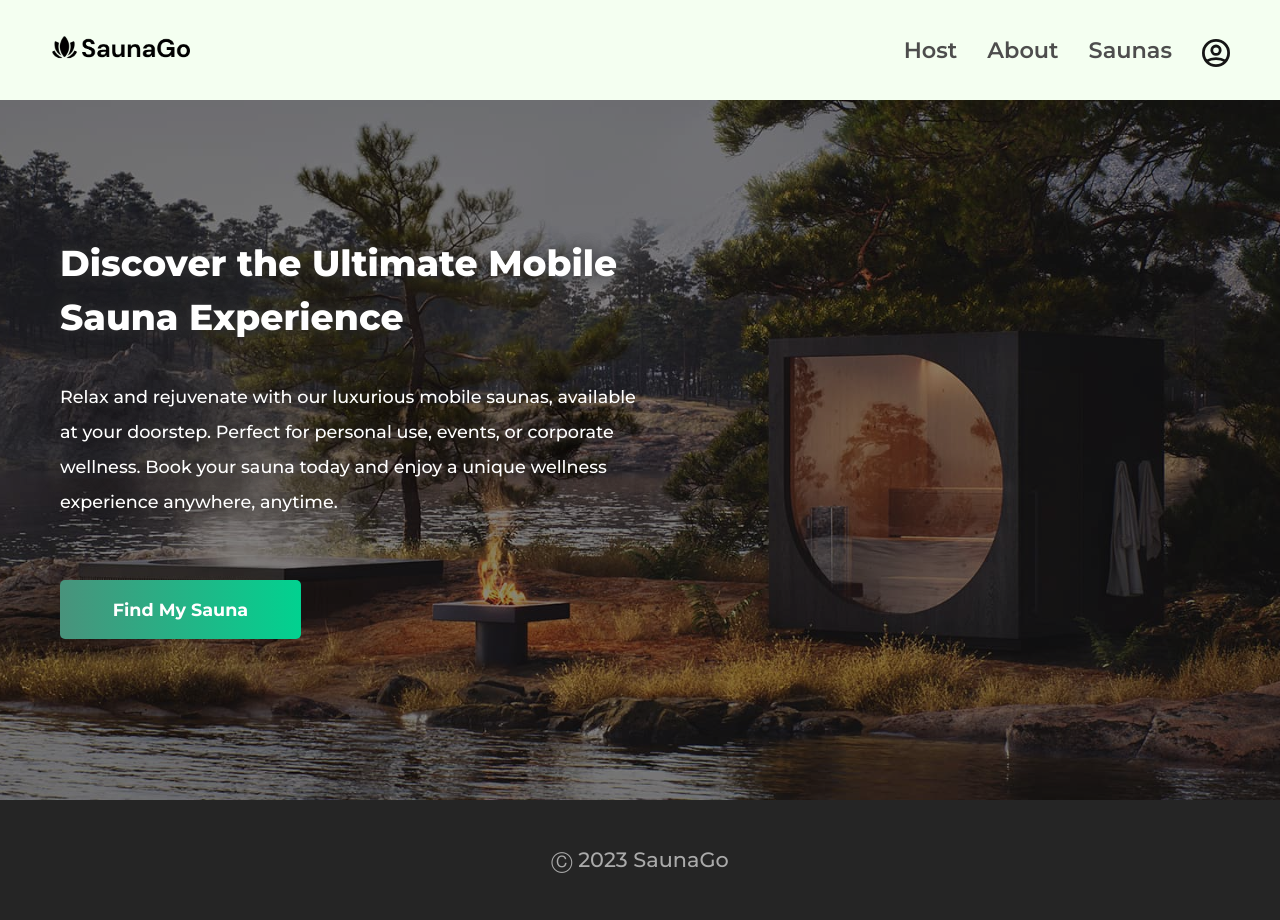
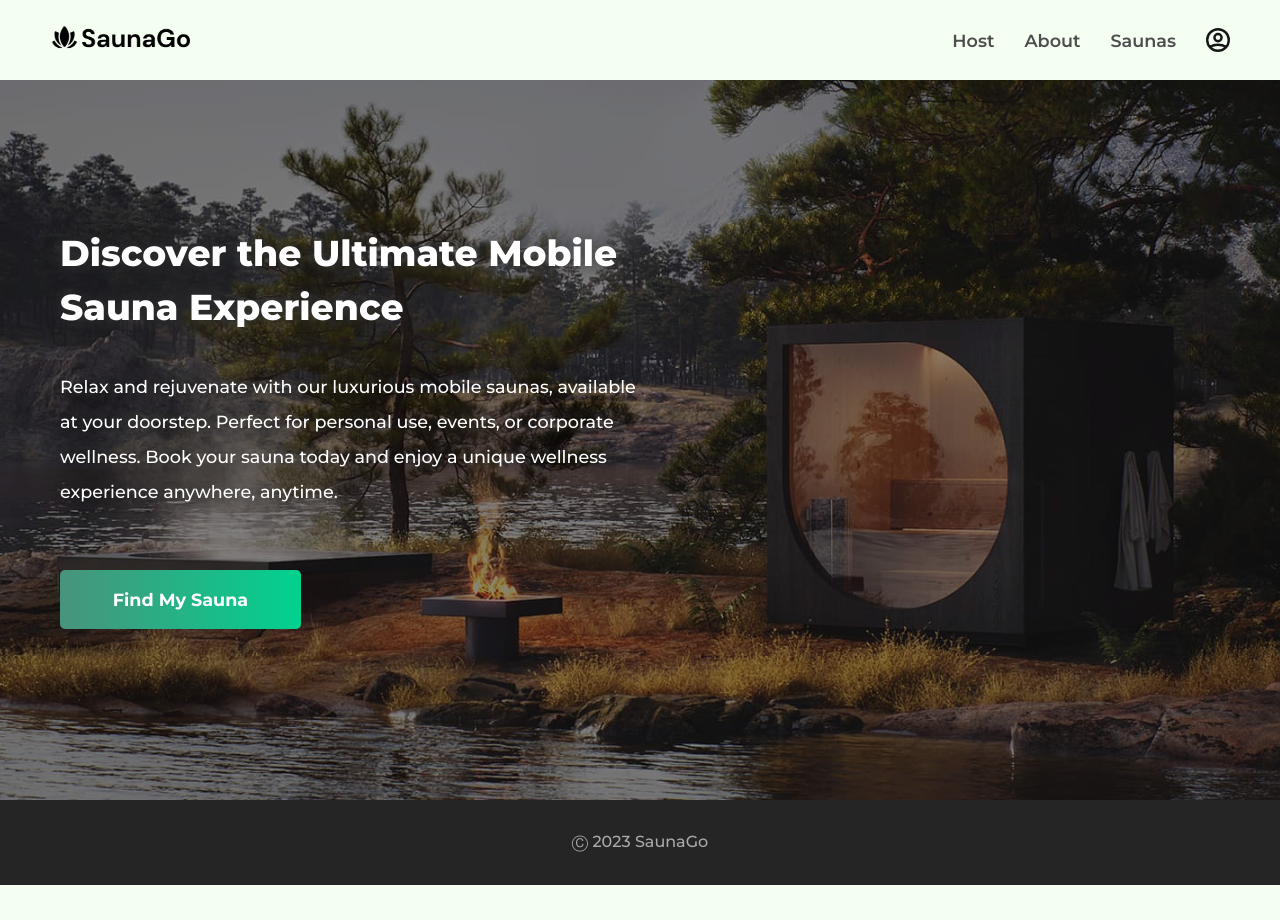
Before and after one commit to AustejaSk/SaunaGo, a React (Vite) app: page / in a window 1280 px wide. After the commit the page ends 885 px from the top, so only its background shows below. Built offline with nearby package versions, Linux system fonts and the light colour scheme.

Commit message:
update index.css

```diff
--- a/src/index.css
+++ b/src/index.css
@@ -892,9 +892,13 @@ footer > p {
     font-size: 1.4rem;
   }
 
+  header > nav > a:last-of-type {
+    height: 28px;
+  }
+
   .user-icon {
-    width: 24px;
-    height: 24px;
+    width: 28px;
+    height: 28px;
   }
 
   footer {
@@ -915,6 +919,7 @@ footer > p {
 
   .hero-section {
     height: calc(100vh - 100px);
+    min-height: 600px;
     background-color: #929292;
     background-image: url(./images/hero-desktop.jpg);
     background-blend-mode: multiply;
@@ -1061,6 +1066,7 @@ footer > p {
 @media (min-width: 1000px) {
 
   header {
+    height: 80px;
     padding: 0 50px;
   }
 
@@ -1068,9 +1074,17 @@ footer > p {
     gap: 30px;
   }
 
+  header > nav > a {
+    font-size: 1.1rem;
+  }
+
+  header > nav > a:last-of-type {
+    height: 24px;
+  }
+
   .user-icon {
-    width: 28px;
-    height: 28px;
+    width: 24px;
+    height: 24px;
   }
 
   .logo {
@@ -1081,9 +1095,18 @@ footer > p {
     padding: 0 50px;
   }
 
+  footer {
+    height: 85px;
+  }
+
+  footer > p {
+    font-size: 1rem;
+  }
+
   /* Hero page */
 
   .hero-section {
+    height: calc(100vh - 80px);
     background-color: #929292;
     background-image: url(./images/hero-desktop.jpg);
     background-blend-mode: multiply;
```
